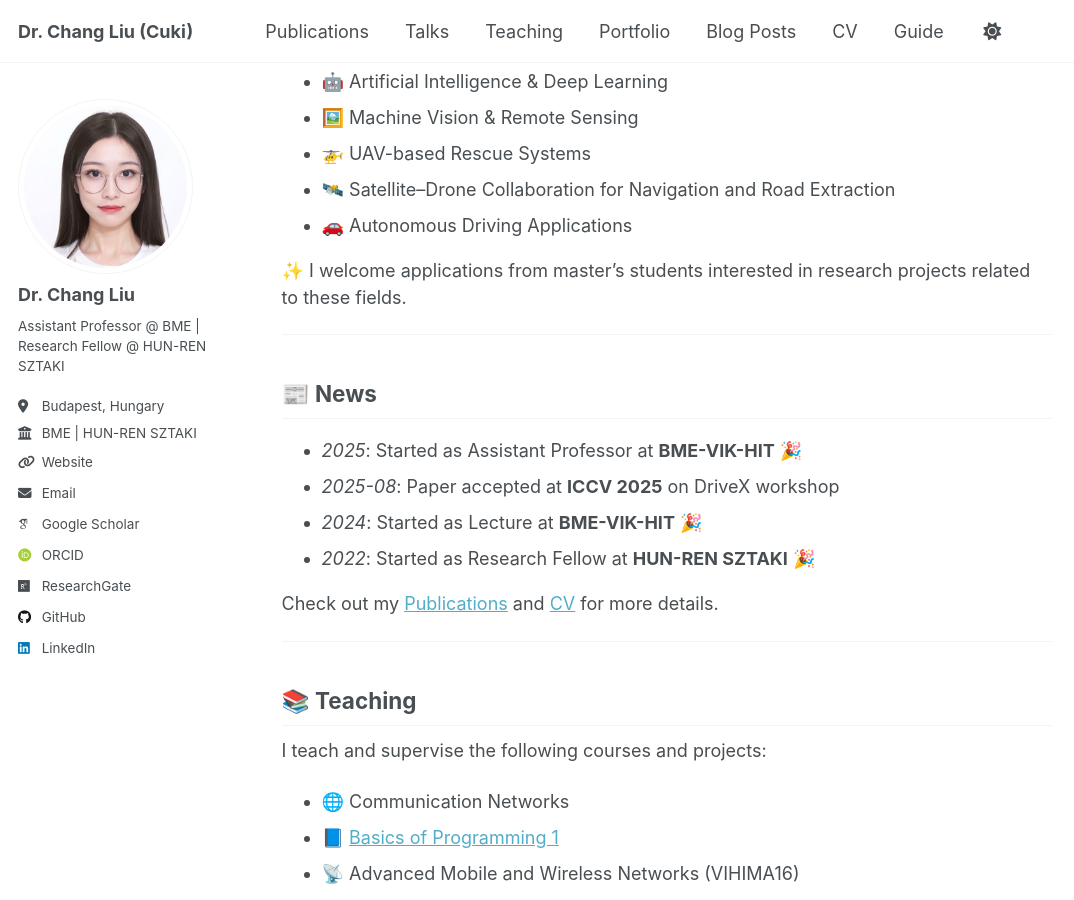
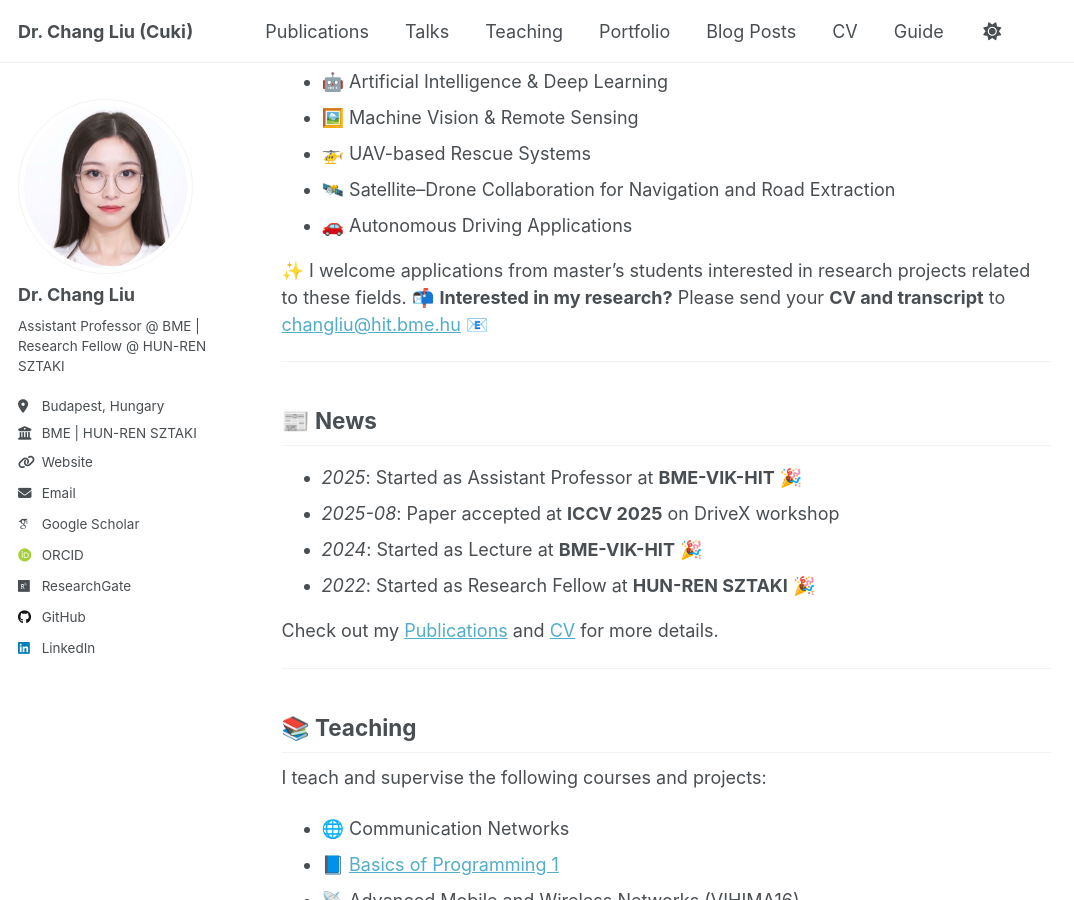
Before and after one commit to ChangLiu-bp/changliu-bp.github.io, a Jekyll site: the page built from _pages/about.md, in a window 1280 px wide and 900 px high, scrolled down 357 px. Shown: the whole window, without its empty margins (0-1074 px from the left). Built offline with Jekyll 4.4.1, drawn with Linux system fonts in a browser that asks for light colours; some web fonts are replaced; a script that is not in the unit is left out.

Commit message:
Update about.md

```diff
--- a/_pages/about.md
+++ b/_pages/about.md
@@ -20,6 +20,8 @@
 - 🚗 Autonomous Driving Applications
 
 ✨ I welcome applications from master’s students interested in research projects related to these fields.
+📬 **Interested in my research?** Please send your **CV and transcript** to [changliu@hit.bme.hu](mailto:changliu@hit.bme.hu) 📧
+
 
 ---
 
```
